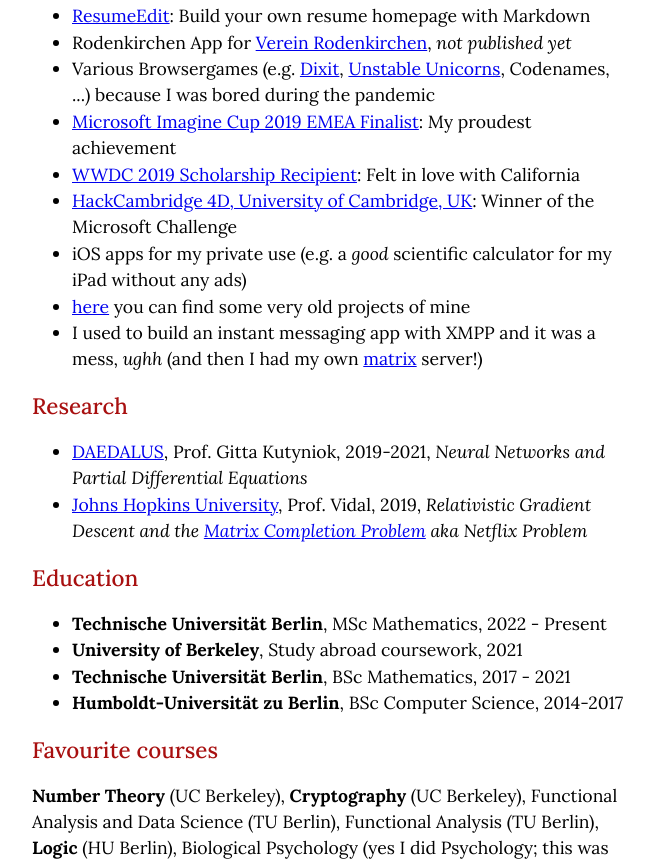
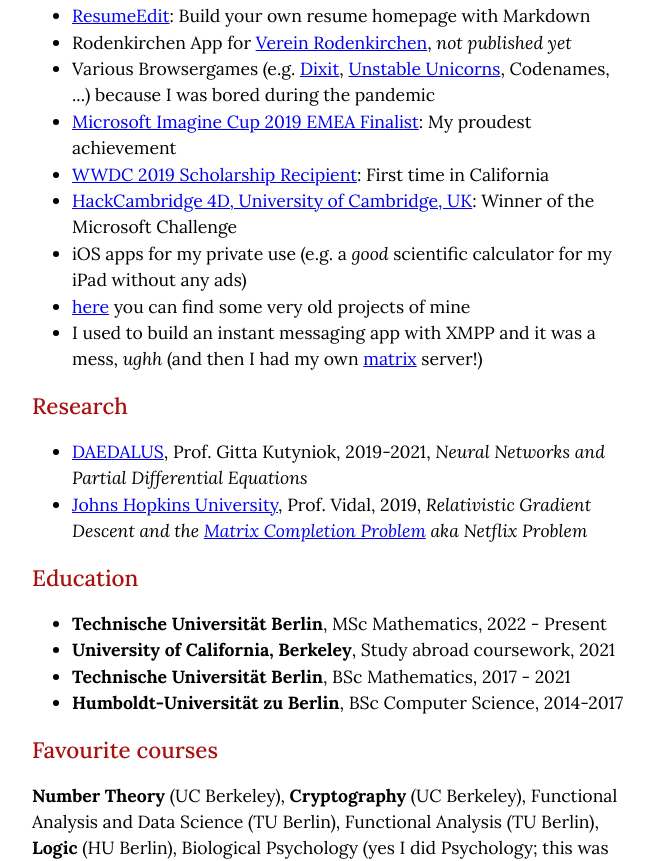
Before and after one commit to geniegeist/geniegeist.github.io, a plain HTML site: page index.html in a window 1280 px wide. Shown: the part 520-1381 px from the top of the page, without its empty margins (308-962 px from the left). Drawn offline with Linux system fonts and the light colour scheme.

Commit message:
fixed typo

```diff
--- a/index.html
+++ b/index.html
@@ -21,7 +21,7 @@
 <li>Rodenkirchen App for <a href="https://treffpunkt-rodenkirchen.koeln/vereine">Verein Rodenkirchen</a>, <em>not published yet</em></li>
 <li>Various Browsergames (e.g. <a href="https://github.com/geniegeist/dixit">Dixit</a>, <a href="https://github.com/geniegeist/unstable-unicorns">Unstable Unicorns</a>, Codenames, ...) because I was bored during the pandemic</li>
 <li><a href="https://imaginecup.microsoft.com/en-us/Team/019c4601-890c-4798-baf3-920cdff54e60">Microsoft Imagine Cup 2019 EMEA Finalist</a>: My proudest achievement</li>
-<li><a href="https://github.com/geniegeist/WWDC-2019">WWDC 2019 Scholarship Recipient</a>: Felt in love with California</li>
+<li><a href="https://github.com/geniegeist/WWDC-2019">WWDC 2019 Scholarship Recipient</a>: First time in California</li>
 <li><a href="https://devpost.com/software/mquill">HackCambridge 4D, University of Cambridge, UK</a>: Winner of the Microsoft Challenge</li>
 <li>iOS apps for my private use (e.g. a <em>good</em> scientific calculator for my iPad without any ads)</li>
 <li><a href="https://devpost.com/VDuc?ref_content=user-portfolio&#x26;ref_feature=portfolio&#x26;ref_medium=global-nav">here</a> you can find some very old projects of mine</li>
@@ -35,7 +35,7 @@
 <h2 id="education">Education</h2>
 <ul>
 <li><strong>Technische Universität Berlin</strong>, MSc Mathematics, 2022 - Present</li>
-<li><strong>University of Berkeley</strong>, Study abroad coursework, 2021</li>
+<li><strong>University of California, Berkeley</strong>, Study abroad coursework, 2021</li>
 <li><strong>Technische Universität Berlin</strong>, BSc Mathematics, 2017 - 2021</li>
 <li><strong>Humboldt-Universität zu Berlin</strong>, BSc Computer Science, 2014-2017</li>
 </ul>
```
